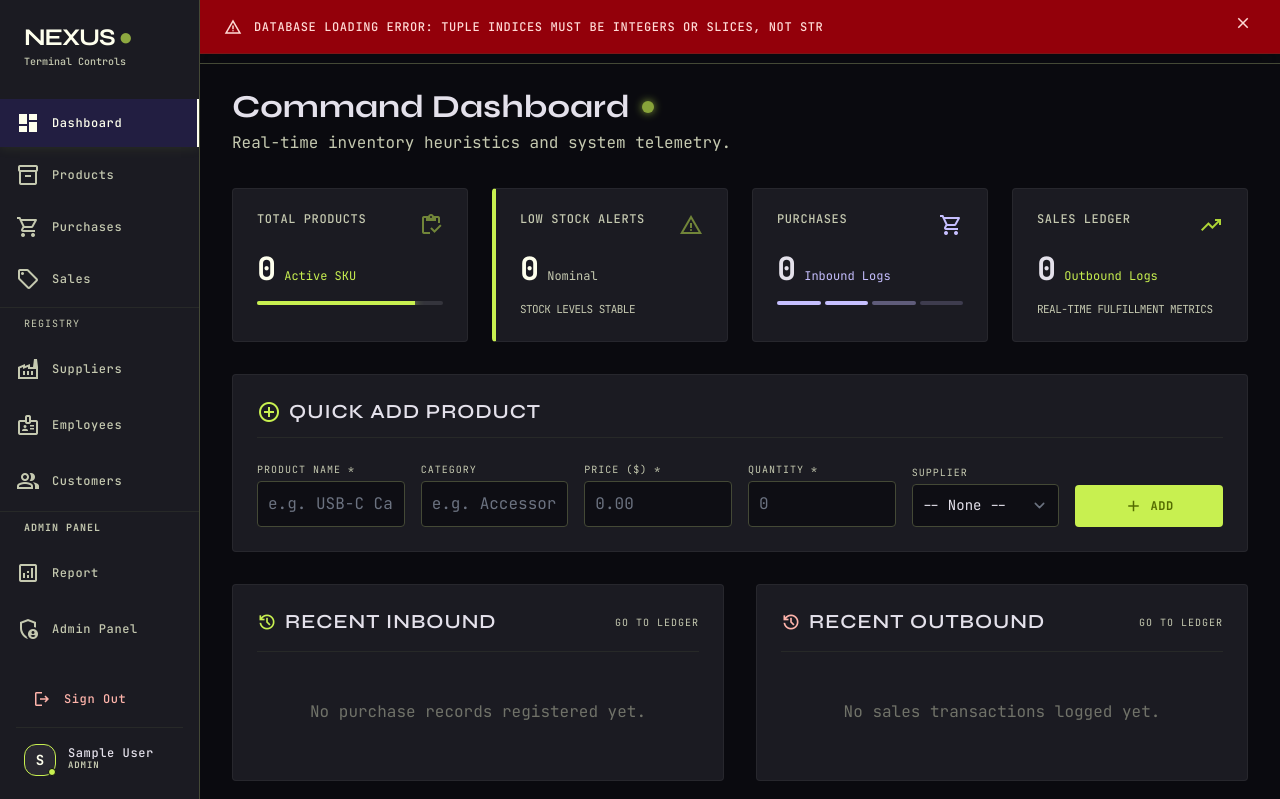
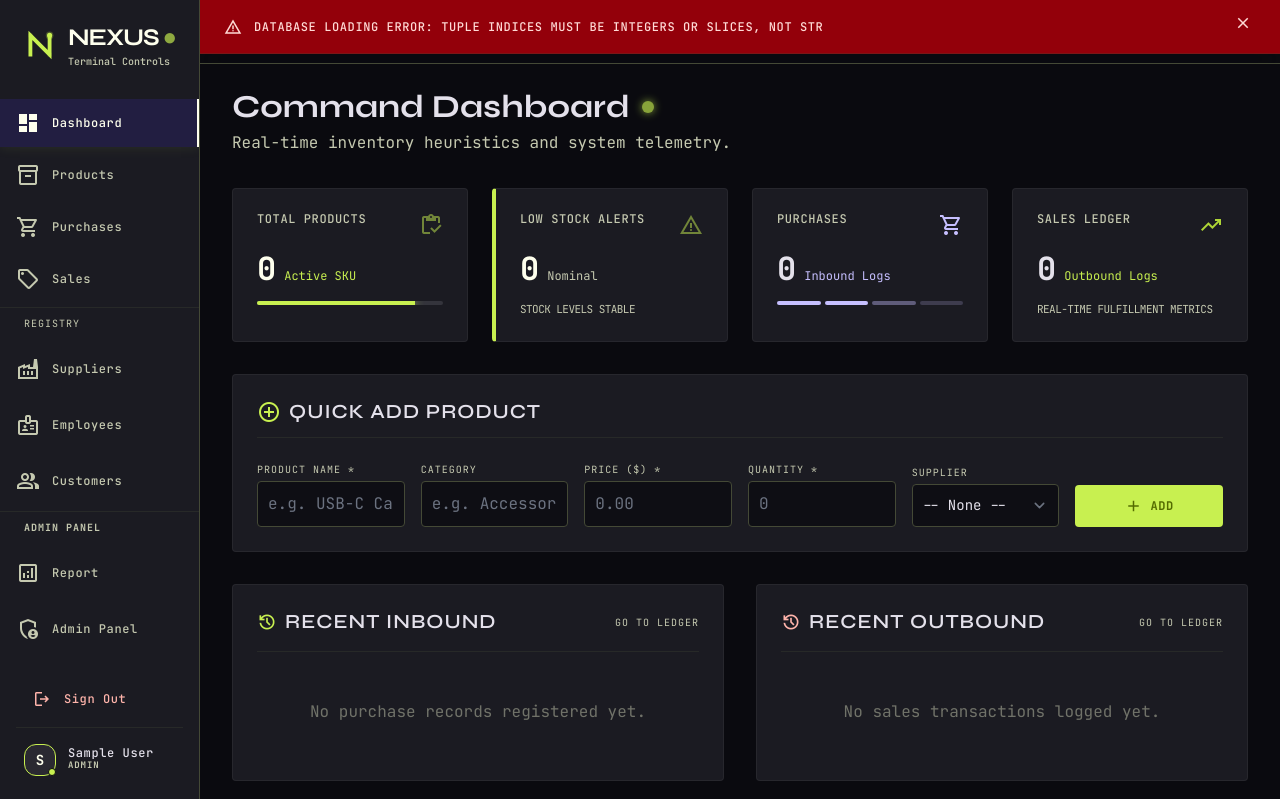
Before and after one commit to mihir000777/stock-inventory-system, a Flask app: page / in a window 1280 px wide. Shown: the top 799 px of the page. Run offline with Flask 3, Linux system fonts and the light colour scheme; the visitor is signed in with stand-in values (Sample User, id 1); data that the repository does not hold is empty; some libraries are stand-ins or nearby versions.

Commit message:
design: add geometric N logo as site favicon and header branding

```diff
--- a/templates/base.html
+++ b/templates/base.html
@@ -4,6 +4,7 @@
     <meta charset="utf-8"/>
     <meta content="width=device-width, initial-scale=1.0" name="viewport"/>
     <title>{% block title %}NEXUS | Command Center{% endblock %}</title>
+    <link rel="icon" type="image/svg+xml" href="{{ url_for('static', filename='logo.svg') }}"/>
     <script src="https://cdn.tailwindcss.com?plugins=forms,container-queries"></script>
     <link href="https://fonts.googleapis.com/css2?family=Syne:wght@400;600;700;800&amp;family=JetBrains+Mono:wght@400;500;700&amp;display=swap" rel="stylesheet"/>
     <link href="https://fonts.googleapis.com/css2?family=Material+Symbols+Outlined:wght,FILL@100..700,0..1&amp;display=swap" rel="stylesheet"/>
@@ -129,9 +130,12 @@
 
     <!-- Side Navigation Bar (Desktop Only) -->
     <aside class="fixed left-0 top-0 h-full w-[200px] border-r border-outline-variant bg-surface-container-low md:flex hidden flex-col py-6 z-40">
-        <div class="px-6 mb-8">
-            <h1 class="font-headline-md text-headline-md font-bold text-primary tracking-tighter after:content-['●'] after:ml-1 after:text-primary-container after:animate-pulse">NEXUS</h1>
-            <p class="font-label-sm text-label-sm text-on-surface-variant mt-1">Terminal Controls</p>
+        <div class="px-6 mb-8 flex items-center gap-3">
+            <img src="{{ url_for('static', filename='logo.svg') }}" class="w-8 h-8 flex-shrink-0" alt="NEXUS Logo"/>
+            <div>
+                <h1 class="font-headline-md text-headline-md font-bold text-primary tracking-tighter after:content-['●'] after:ml-1 after:text-primary-container after:animate-pulse">NEXUS</h1>
+                <p class="font-label-sm text-label-sm text-on-surface-variant mt-1">Terminal Controls</p>
+            </div>
         </div>
         <nav class="flex-1 space-y-1 overflow-y-auto">
             <a class="flex items-center gap-3 px-4 py-3 {% if request.path == '/' %}text-primary bg-secondary-container/20 border-r-2 border-primary shadow-[0_0_12px_rgba(200,240,80,0.1)]{% else %}text-on-surface-variant hover:text-on-surface hover:bg-surface-container-high{% endif %} transition-all duration-200" href="{{ url_for('dashboard') }}">
@@ -204,7 +208,8 @@
     <header class="sticky top-0 z-30 md:ml-[200px] h-16 bg-background/80 backdrop-blur-md border-b border-outline-variant flex justify-between items-center px-4 md:px-8">
         <div class="flex items-center gap-4 md:gap-8 flex-1">
             <!-- Mobile Toggle Placeholder (simply layout helper) -->
-            <div class="flex items-center gap-2 md:hidden">
+            <div class="flex items-center gap-2.5 md:hidden">
+                <img src="{{ url_for('static', filename='logo.svg') }}" class="w-6 h-6 flex-shrink-0" alt="NEXUS Logo"/>
                 <span class="font-headline-sm text-headline-sm font-black text-primary tracking-tighter">NEXUS</span>
                 <div class="w-1.5 h-1.5 rounded-full bg-primary-container animate-pulse shadow-[0_0_8px_#c8f050]"></div>
             </div>
--- a/templates/login.html
+++ b/templates/login.html
@@ -4,6 +4,7 @@
     <meta charset="utf-8"/>
     <meta content="width=device-width, initial-scale=1.0" name="viewport"/>
     <title>Login | NEXUS</title>
+    <link rel="icon" type="image/svg+xml" href="{{ url_for('static', filename='logo.svg') }}"/>
     <script src="https://cdn.tailwindcss.com?plugins=forms,container-queries"></script>
     <link href="https://fonts.googleapis.com/css2?family=Syne:wght@400;600;700;800&amp;family=JetBrains+Mono:wght@400;500&amp;display=swap" rel="stylesheet"/>
     <link href="https://fonts.googleapis.com/css2?family=Material+Symbols+Outlined:wght,FILL@100..700,0..1&amp;display=swap" rel="stylesheet"/>
@@ -136,8 +137,9 @@
     <!-- Main Auth Container -->
     <main class="relative w-full max-w-[440px] z-10">
         <!-- Logo Branding Header -->
-        <div class="flex flex-col items-center mb-8 space-y-2">
-            <div class="flex items-center gap-2">
+        <div class="flex flex-col items-center mb-8 space-y-3">
+            <div class="flex items-center gap-3">
+                <img src="{{ url_for('static', filename='logo.svg') }}" class="w-10 h-10 flex-shrink-0" alt="NEXUS Logo"/>
                 <span class="font-headline-md text-headline-md font-bold text-primary tracking-tighter after:content-['●'] after:ml-1 after:text-primary-container after:animate-pulse">NEXUS</span>
             </div>
             <div class="h-[1px] w-12 bg-outline-variant"></div>
--- a/templates/register.html
+++ b/templates/register.html
@@ -4,6 +4,7 @@
     <meta charset="utf-8"/>
     <meta content="width=device-width, initial-scale=1.0" name="viewport"/>
     <title>Register | NEXUS</title>
+    <link rel="icon" type="image/svg+xml" href="{{ url_for('static', filename='logo.svg') }}"/>
     <script src="https://cdn.tailwindcss.com?plugins=forms,container-queries"></script>
     <link href="https://fonts.googleapis.com/css2?family=Syne:wght@400;600;700;800&amp;family=JetBrains+Mono:wght@400;500&amp;display=swap" rel="stylesheet"/>
     <link href="https://fonts.googleapis.com/css2?family=Material+Symbols+Outlined:wght,FILL@100..700,0..1&amp;display=swap" rel="stylesheet"/>
@@ -123,7 +124,8 @@
         <div class="relative bg-surface-container-low border border-white/10 rounded-xl overflow-hidden shadow-2xl">
             <!-- Header Section -->
             <div class="px-8 pt-10 pb-6 text-center">
-                <div class="inline-flex items-center justify-center mb-6">
+                <div class="inline-flex items-center justify-center gap-3 mb-6">
+                    <img src="{{ url_for('static', filename='logo.svg') }}" class="w-8 h-8 flex-shrink-0" alt="NEXUS Logo"/>
                     <span class="font-headline-md text-headline-md font-bold text-primary tracking-tighter after:content-['●'] after:ml-1 after:text-primary-container after:animate-pulse">
                         NEXUS
                     </span>
```
Also changed, not shown: static/logo.svg (added).
